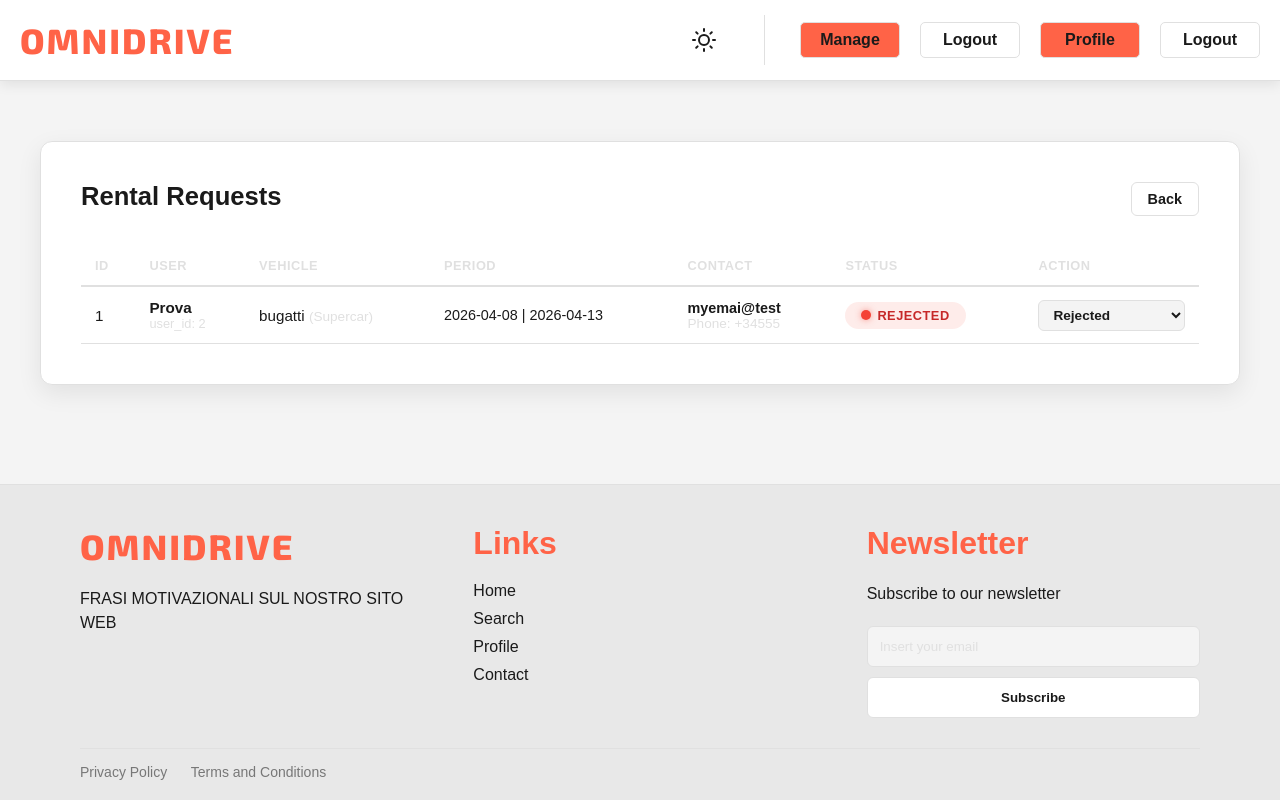
After one commit to aleeessio/progetto-esame-web, a Flask app: page /request_list in a window 1280 px wide. The commit adds this page. Run offline with Flask 3, Linux system fonts and the light colour scheme; a user stored in the database is signed in; data comes from the database, SQL or seed files in the repository; both versions use the stored data as it was after the commit.

Commit message:
Implemented request_list on admin side

```diff
--- a/app.py
+++ b/app.py
@@ -554,6 +554,39 @@ def remove_user():
     flash("User removed!", 'info')
     return redirect(url_for('user_list'))
 
+@app.route('/request_list')
+def request_list():
+    if not session.get('is_admin'):
+        flash("Access denied!", 'error')
+        return redirect(url_for('index'))
+
+    with db_connect() as db:
+        reqs = db.execute(
+            'SELECT * FROM rental_requests ORDER BY id DESC'
+        ).fetchall()
+
+    return render_template("request_list.html", requests=reqs)
+
+@app.route('/update_req_status/<int:req_id>', methods=['POST'])
+def update_req_status(req_id):
+    if not session.get('is_admin'):
+        flash("Access denied!", 'error')
+        return redirect(url_for('index'))
+
+    new_status = request.form.get('status')
+    if new_status not in ('pending', 'rejected', 'approved'):
+        flash("Invalid status!", 'error')
+        return redirect(url_for('request_list'))
+
+    with db_connect() as db:
+        db.execute(
+            'UPDATE rental_requests SET status = ? WHERE id = ?', (new_status, req_id,)
+        )
+        db.commit()
+
+    flash("Request updated!", 'success')
+    return redirect(url_for('request_list'))
+
 @app.route('/search')
 def search():
     vehicle_type = request.args.get('type', '')
--- /dev/null
+++ b/static/css/request_list.css
@@ -0,0 +1,234 @@
+/*------- MAIN LAYOUT -------*/
+.main-content {
+    flex: 1;
+    display: flex;
+    justify-content: center;
+    align-items: flex-start;
+    padding: 60px 20px;
+}
+
+/*------- BOX -------*/
+.requests-box {
+    background: var(--background-div);
+    border: 1px solid var(--border-color);
+    border-radius: 12px;
+    padding: 40px;
+    width: 100%;
+    max-width: 1200px;
+    box-shadow: 0 8px 24px var(--shadow-color);
+    transition: background-color 1s ease, border-color 1s ease, box-shadow 1s ease;
+    opacity: 0;
+    animation: premiumFadeUp 0.8s cubic-bezier(0.16, 1, 0.3, 1) forwards;
+    animation-delay: 0.5s;
+}
+
+.requests-box h2 {
+    margin-bottom: 5px;
+    font-size: 1.6rem;
+}
+
+.empty-state {
+    text-align: center;
+    color: var(--font-color);
+    opacity: 0.5;
+    padding: 40px 0;
+}
+
+/*------- HEADER -------*/
+.requests-header {
+    display: flex;
+    justify-content: space-between;
+    align-items: center;
+    margin-bottom: 30px;
+}
+
+.btn-back {
+    padding: 8px 16px;
+    border: 1px solid var(--border-color);
+    border-radius: 6px;
+    background: var(--background-div);
+    color: var(--font-color);
+    font-size: 0.9rem;
+    font-weight: bold;
+    text-decoration: none;
+    transition: background 0.4s;
+}
+
+.btn-back:hover {
+    background: var(--logo-color);
+}
+
+/*------- TABLE -------*/
+table {
+    width: 100%;
+    border-collapse: collapse;
+}
+
+thead th {
+    text-align: left;
+    padding: 12px 14px;
+    border-bottom: 2px solid var(--border-color);
+    font-size: 0.8rem;
+    font-weight: 700;
+    text-transform: uppercase;
+    letter-spacing: 0.5px;
+    color: var(--border-color);
+    transition: color 0.3s ease, border-color 0.3s ease;
+}
+
+tbody td {
+    padding: 12px 14px;
+    border-bottom: 1px solid var(--border-color);
+    font-size: 0.95rem;
+    vertical-align: middle;
+    transition: border-color 0.3s ease;
+}
+
+tbody tr {
+    transition: background-color 0.3s;
+}
+
+tbody tr:hover {
+    background-color: var(--shadow-color);
+}
+
+/*------- STATUS BADGES (ADMIN) -------*/
+.status-badge-admin {
+    display: inline-flex;
+    align-items: center;
+    gap: 6px;
+    padding: 6px 16px;
+    border-radius: 20px;
+    font-size: 0.8rem;
+    font-weight: bold;
+    text-transform: uppercase;
+    letter-spacing: 0.5px;
+}
+
+.status-dot {
+    display: inline-block;
+    width: 10px;
+    height: 10px;
+    border-radius: 50%;
+}
+
+.status-pending {
+    background-color: rgba(255, 193, 7, 0.15);
+    color: #c5910e;
+}
+
+.status-pending .status-dot {
+    background-color: #FFC107;
+    box-shadow: 0 0 6px rgba(255, 193, 7, 0.5);
+}
+
+.status-approved {
+    background-color: rgba(0, 200, 83, 0.12);
+    color: #008753;
+}
+
+.status-approved .status-dot {
+    background-color: #00c853;
+    box-shadow: 0 0 6px rgba(0, 200, 83, 0.5);
+}
+
+.status-rejected {
+    background-color: rgba(244, 67, 54, 0.1);
+    color: #c62828;
+}
+
+.status-rejected .status-dot {
+    background-color: #f44336;
+    box-shadow: 0 0 6px rgba(244, 67, 54, 0.5);
+}
+
+/* Dark mode */
+.dark-mode .status-pending {
+    color: #FFC107;
+}
+
+.dark-mode .status-approved {
+    color: #00c853;
+}
+
+.dark-mode .status-rejected {
+    color: #f44336;
+}
+
+/*------- STATUS SELECT -------*/
+.status-select {
+    padding: 6px 10px;
+    border-radius: 6px;
+    border: 1px solid var(--border-color);
+    background: var(--background-page);
+    color: var(--font-color);
+    font-size: 0.85rem;
+    font-weight: bold;
+    cursor: pointer;
+    transition: border-color 0.3s;
+}
+
+.status-select:focus {
+    outline: none;
+    border-color: var(--logo-color);
+}
+
+/*------- AUX STYLES -------*/
+.user-info {
+    display: flex;
+    flex-direction: column;
+}
+
+.user-name {
+    font-weight: 600;
+}
+
+.user-id-text {
+    font-size: 0.8rem;
+    color: var(--border-color);
+    transition: color 0.3s ease;
+}
+
+.vehicle-type-text {
+    font-size: 0.85rem;
+    color: var(--border-color);
+    text-transform: capitalize;
+    transition: color 0.3s ease;
+}
+
+.period-info {
+    display: flex;
+    align-items: center;
+    gap: 6px;
+    font-size: 0.9rem;
+}
+
+.period-arrow {
+    color: var(--logo-color);
+    font-size: 0.85rem;
+}
+
+.contact-info {
+    display: flex;
+    flex-direction: column;
+    font-size: 0.9rem;
+}
+
+.contact-email {
+    font-weight: 600;
+}
+
+.contact-phone {
+    font-size: 0.85rem;
+    color: var(--border-color);
+    transition: color 0.3s ease;
+}
+
+/*------- RESPONSIVE -------*/
+@media (max-width: 900px) {
+    table {
+        display: block;
+        overflow-x: auto;
+        white-space: nowrap;
+    }
+}
--- a/templates/admin.html
+++ b/templates/admin.html
@@ -16,6 +16,7 @@
             <a href="{{ url_for('add_vehicle') }}" class="btn-submit">Add Vehicle</a>
             <a href="{{ url_for('vehicle_list') }}" class="btn-submit">List Vehicles</a>
             <a href="{{ url_for('user_list') }}" class="btn-submit">List Users</a>
+            <a href="{{ url_for('request_list') }}" class="btn-submit">List Requests</a>
         </div>
     </div>
 {% endblock content %}
--- a/templates/profile.html
+++ b/templates/profile.html
@@ -30,7 +30,7 @@
                         <div class="request-details">
                             <div class="detail-row">
                                 <span class="detail-label">Period:</span>
-                                <span class="detail-value">From {{ req['start_date'] }} to {{ req['end_date'] }}</span>
+                                <span class="detail-value">{{ req['start_date'] }} | {{ req['end_date'] }}</span>
                             </div>
                             <div class="detail-row">
                                 <span class="detail-label">Contact:</span>
--- /dev/null
+++ b/templates/request_list.html
@@ -0,0 +1,77 @@
+{% extends "base.html" %}
+
+{% block title %}
+    Rental Requests
+{% endblock title %}
+
+{% block extra_css %}
+    <link rel="stylesheet"
+          href="{{ url_for('static', filename='css/request_list.css') }}">
+{% endblock extra_css %}
+
+{% block content %}
+    <div class="requests-box">
+        <div class="requests-header">
+            <h2>Rental Requests</h2>
+            <a href="{{ url_for('admin') }}" class="btn-back">Back</a>
+        </div>
+
+        {% if requests %}
+            <table>
+                <thead>
+                    <tr>
+                        <th>ID</th>
+                        <th>User</th>
+                        <th>Vehicle</th>
+                        <th>Period</th>
+                        <th>Contact</th>
+                        <th>Status</th>
+                        <th>Action</th>
+                    </tr>
+                </thead>
+                <tbody>
+                    {% for req in requests %}
+                        <tr>
+                            <td>{{ req['id'] }}</td>
+                            <td>
+                                <div class="user-info">
+                                    <span class="user-name">{{ req['user_name'] }}</span>
+                                    <span class="user-id-text">user_id: {{ req['user_id'] }}</span>
+                                </div>
+                            </td>
+                            <td>{{ req['vehicle_brand'] }} <span class="vehicle-type-text">({{ req['vehicle_type'] }})</span></td>
+                            <td>
+                                <div class="period-info">
+                                    {{ req['start_date'] }} | {{ req['end_date'] }}
+                                </div>
+                            </td>
+                            <td>
+                                <div class="contact-info">
+                                    <span class="contact-email">{{ req['user_email'] }}</span>
+                                    <span class="contact-phone">Phone: {{ req['user_phone'] }}</span>
+                                </div>
+                            </td>
+                            <td>
+                                <div class="status-badge-admin status-{{ req['status'] }}">
+                                    <span class="status-dot"></span>
+                                    {{ req['status']|title }}
+                                </div>
+                            </td>
+                            <td>
+                                <form method="POST" action="{{ url_for('update_req_status', req_id=req['id']) }}" class="status-form">
+                                    <select name="status" class="form-select status-select" onchange="if(confirm('Are you sure?')) this.form.submit(); return false;">
+                                        <option value="pending" {% if req['status'] == 'pending' %}selected{% endif %}>Pending</option>
+                                        <option value="approved" {% if req['status'] == 'approved' %}selected{% endif %}>Approved</option>
+                                        <option value="rejected" {% if req['status'] == 'rejected' %}selected{% endif %}>Rejected</option>
+                                    </select>
+                                </form>
+                            </td>
+                        </tr>
+                    {% endfor %}
+                </tbody>
+            </table>
+        {% else %}
+            <p class="empty-state">No rental requests yet.</p>
+        {% endif %}
+    </div>
+{% endblock content %}
```
Also changed, not shown: data.db.
